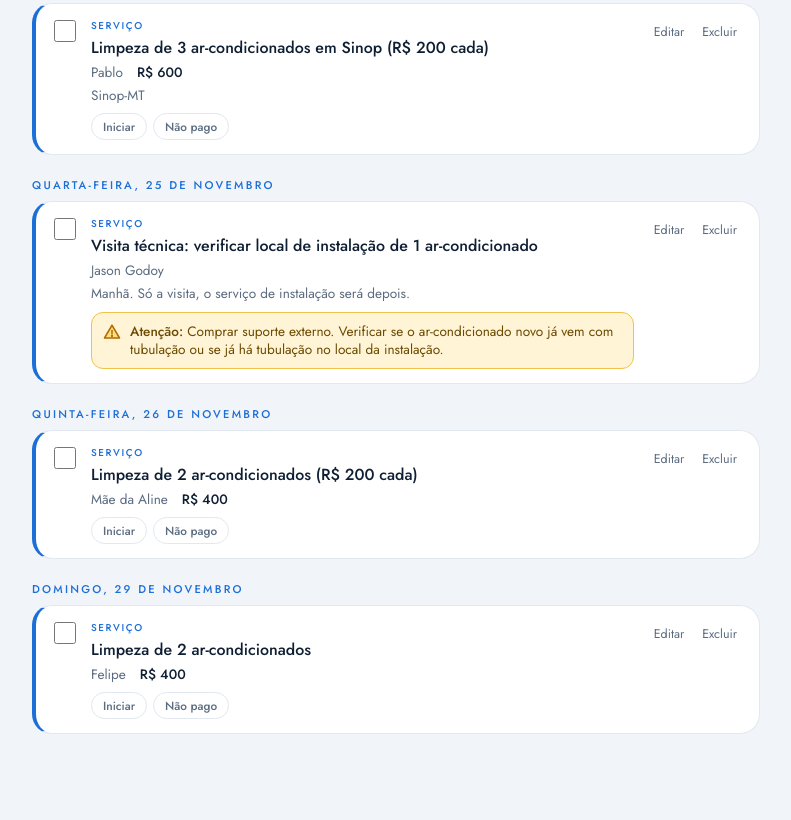
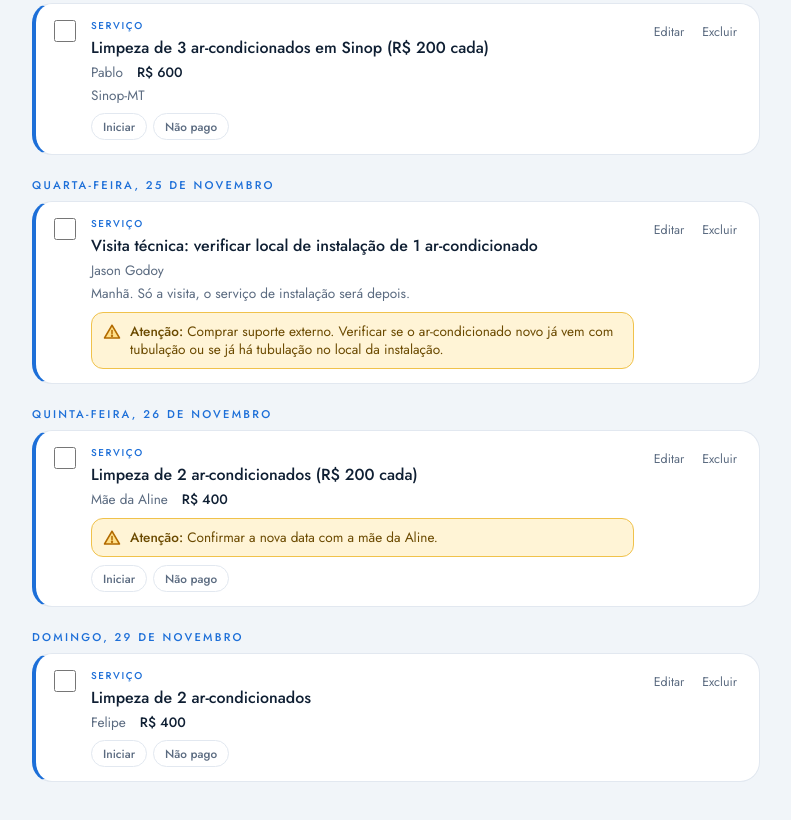
Before and after one commit to engfarley7-del/plan7, a plain HTML site: page index.html in a window 1280 px wide. Shown: the part 1077-1897 px from the top of the page, without its empty margins (244-1035 px from the left). Drawn offline with Linux system fonts and the light colour scheme.

Commit message:
Aviso: confirmar data com a mae da Aline
Co-Authored-By: Claude Sonnet 5.5 <noreply@anthropic.com>
Claude-Session: https://claude.ai/code/session_019NjgtJqXGVDHmohajd8C3a

```diff
--- a/index.html
+++ b/index.html
@@ -162,7 +162,7 @@ const initial=[
  {id:7,title:"Receber: 2 instalações + 2 ventiladores de teto",date:"2026-11-20",time:"",type:"receber",value:400,who:"Diego Campos",notes:"",done:false,pair:3},
  {id:8,title:"Limpeza de 2 ar-condicionados",date:"2026-11-29",time:"",type:"servico",value:400,who:"Felipe",notes:"",done:false,pair:9},
  {id:9,title:"Receber: limpeza de 2 ar-condicionados",date:"2026-11-29",time:"",type:"receber",value:400,who:"Felipe",notes:"",done:false,pair:8},
- {id:10,title:"Limpeza de 2 ar-condicionados (R$ 200 cada)",date:"2026-11-26",time:"",type:"servico",value:400,who:"Mãe da Aline",notes:"",done:false,pair:11},
+ {id:10,title:"Limpeza de 2 ar-condicionados (R$ 200 cada)",date:"2026-11-26",time:"",type:"servico",value:400,who:"Mãe da Aline",notes:"",done:false,pair:11,alert:"Confirmar a nova data com a mãe da Aline."},
  {id:11,title:"Receber: limpeza de 2 ar-condicionados",date:"2026-11-26",time:"",type:"receber",value:400,who:"Mãe da Aline",notes:"2 x R$ 200",done:false,pair:10},
  {id:12,title:"Limpeza de 3 ar-condicionados em Sinop (R$ 200 cada)",date:"2026-11-23",time:"",type:"servico",value:600,who:"Pablo",notes:"Sinop-MT",done:false,pair:13},
  {id:13,title:"Receber: limpeza de 3 ar-condicionados em Sinop",date:"2026-11-23",time:"",type:"receber",value:600,who:"Pablo",notes:"3 x R$ 200",done:false,pair:12},
@@ -243,6 +243,13 @@ try{
   if(!localStorage.getItem("organizador-mig10")){
     for(const n of initial.filter(x=>x.id===14)) if(!tasks.some(t=>t.id===n.id)) tasks.push({...n});
     save(); localStorage.setItem("organizador-mig10","1");
+  }
+}catch(e){}
+
+try{
+  if(!localStorage.getItem("organizador-mig11")){
+    const t=tasks.find(x=>x.id===10); if(t&&!t.alert) t.alert="Confirmar a nova data com a mãe da Aline.";
+    save(); localStorage.setItem("organizador-mig11","1");
   }
 }catch(e){}
 
```
